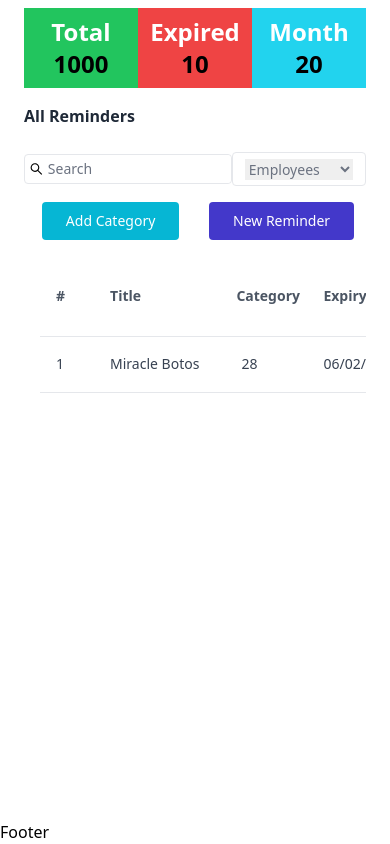
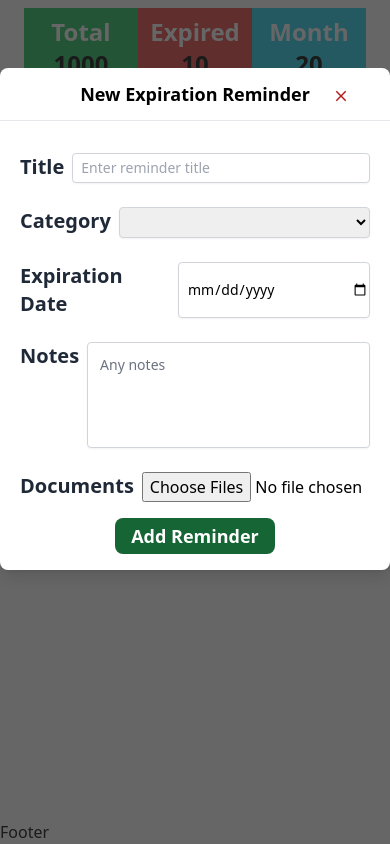
Before and after one commit to mayurkanade44/Mern-Reminder, a React (Vite) app in the folder client/: page /dashboard in a window 390 px wide. Both pictures are taken after a click on the button "New Reminder". Built offline with nearby package versions, Linux system fonts and the light colour scheme.

Commit message:
frontend add new reminder modal added

```diff
--- /dev/null
+++ b/client/src/components/AddReminderModal.jsx
@@ -0,0 +1,106 @@
+import Modal from "./Modal";
+
+const AddReminderModal = ({ open, onClose }) => {
+  const handleSubmit = (e) => {
+    e.preventDefault();
+    onClose();
+  };
+
+  const body = (
+    <section className="mx-auto px-5 py-2">
+      <form action="submit" onSubmit={handleSubmit}>
+        <div className="flex my-6">
+          <label
+            htmlFor="FirstName"
+            className="pr-2 text-xl font-semibold text-gray-800"
+          >
+            Title
+          </label>
+          <input
+            type="text"
+            name="firstName"
+            className="border w-full border-gray-300 dark:border-gray-700 pl-2 py-1 shadow-sm rounded text-sm focus:outline-none focus:border-indigo-700 "
+            placeholder="Enter reminder title"
+          />
+        </div>
+        <div className="flex my-6">
+          <label
+            htmlFor="FirstName"
+            className="pr-2 text-xl font-semibold text-gray-800"
+          >
+            Category
+          </label>
+          <select
+            type="text"
+            name="firstName"
+            className="border w-full border-gray-300 dark:border-gray-700 pl-2 py-1 shadow-sm rounded text-sm focus:outline-none focus:border-indigo-700 "
+            placeholder="Enter reminder title"
+          />
+        </div>
+        <div className="flex my-6">
+          <label
+            htmlFor="FirstName"
+            className="pr-2 text-xl w-72 lg:w-60 font-semibold text-gray-800"
+          >
+            Expiration Date
+          </label>
+          <input
+            type="date"
+            name="firstName"
+            className="border w-full border-gray-300 dark:border-gray-700 pl-2 py-1 shadow-sm rounded text-sm focus:outline-none focus:border-indigo-700 "
+            placeholder="Enter reminder title"
+          />
+        </div>
+        <div className="my-6 flex w-full">
+          <label
+            htmlFor="about"
+            className="pr-2 text-xl font-semibold text-gray-800"
+          >
+            Notes
+          </label>
+          <textarea
+            id="about"
+            name="about"
+            className="w-full border border-gray-300 dark:border-gray-700 pl-3 py-3 shadow-sm rounded text-sm focus:outline-none focus:border-indigo-700 resize-none placeholder-gray-500"
+            placeholder="Any notes"
+            rows={4}
+          />
+        </div>
+        <div className="flex my-4">
+          <label
+            htmlFor="FirstName"
+            className="pr-2 text-xl font-semibold text-gray-800"
+          >
+            Documents
+          </label>
+          <input type="file" name="firstName" className="w-full" multiple />
+        </div>
+        <div className="flex justify-center">
+          <button
+            className="bg-green-800 text-white font-bold text-lg py-1 mb-2 px-4 rounded-lg disabled:opacity-70 disabled:cursor-not-allowed"
+            type="submit"
+          >
+            Add Reminder
+          </button>
+        </div>
+      </form>
+    </section>
+  );
+
+  return (
+    <div>
+      <Modal
+        disabled={false}
+        title="New Expiration Reminder"
+        actionLabel="Add"
+        onSubmit={handleSubmit}
+        body={body}
+        isOpen={open}
+        onClose={onClose}
+        width="relative w-full mt-40 md:mt-2 md:w-3/6 lg:w-2/6 my-6 mx-auto h-full lg:h-auto md:h-auto"
+        itemCenter="justify-center items-center flex overflow-x-hidden overflow-y-auto fixed inset-0 z-50 outline-none focus:outline-none bg-neutral-800/70"
+      />
+    </div>
+  );
+};
+export default AddReminderModal;
--- /dev/null
+++ b/client/src/components/Modal.jsx
@@ -0,0 +1,63 @@
+import { useCallback, useEffect, useState } from "react";
+
+import { IoMdClose } from "react-icons/io";
+
+const Modal = ({
+  isOpen,
+  onClose,
+  title,
+  body,
+  actionLabel,
+  onSubmit,
+  disabled,
+  width,
+  itemCenter,
+}) => {
+  const [showModal, setShowModal] = useState(isOpen);
+
+  useEffect(() => {
+    setShowModal(isOpen);
+  }, [isOpen]);
+
+  const handleClose = useCallback(() => {
+    setShowModal(false);
+    setTimeout(() => {
+      onClose();
+    }, 300);
+  }, [onClose, disabled]);
+
+  if (!isOpen) {
+    return null;
+  }
+
+  return (
+    <>
+      <div className={itemCenter}>
+        <div className={width}>
+          <div
+            className={`translate duration-300 h-full ${
+              showModal ? "translate-y-0" : "translate-y-full"
+            } ${showModal ? "opacity-100" : "opacity-0"}`}
+          >
+            <div className="translate lg:h-auto md:h-auto border-0 rounded-lg shadow-lg relative flex flex-col w-full bg-white outline-none focus:outline-none">
+              <div className="flex items-center p-3 rounded-t justify-center relative border-b-[1px]">
+                <button
+                  className="p-1 border-0 hover:opacity-70 transition absolute right-9"
+                  onClick={handleClose}
+                >
+                  <IoMdClose size={18} className="text-red-700 mt-1" />
+                </button>
+                <div className="text-lg font-semibold">{title}</div>
+              </div>
+              <div className="relative flex-auto">{body}</div>
+              <div className="flex flex-col px-5">
+
+              </div>
+            </div>
+          </div>
+        </div>
+      </div>
+    </>
+  );
+};
+export default Modal;
--- a/client/src/pages/Dashboard.jsx
+++ b/client/src/pages/Dashboard.jsx
@@ -1,8 +1,9 @@
 import { useState } from "react";
 import { AiOutlineSearch } from "react-icons/ai";
+import AddReminderModal from "../components/AddReminderModal";
 
 const Dashboard = () => {
-  const [show, setShow] = useState(null);
+  const [show, setShow] = useState(false);
   return (
     <div className="px-6 my-2 w-full">
       <div className="flex justify-around">
@@ -48,11 +49,15 @@ const Dashboard = () => {
                   Add Category
                 </p>
               </button>
-              <button className="inline-flex ml-1.5 items-start justify-start px-6 py-3 bg-indigo-700 hover:bg-indigo-600 focus:outline-none rounded">
+              <button
+                onClick={() => setShow(true)}
+                className="inline-flex ml-1.5 items-start justify-start px-6 py-3 bg-indigo-700 hover:bg-indigo-600 focus:outline-none rounded"
+              >
                 <p className="text-sm font-medium leading-none text-white">
                   New Reminder
                 </p>
               </button>
+              <AddReminderModal open={show} onClose={() => setShow(false)} />
             </div>
           </div>
         </div>
```
